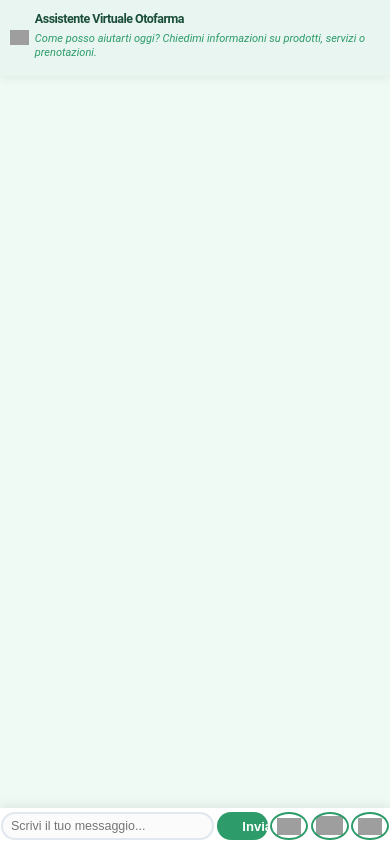
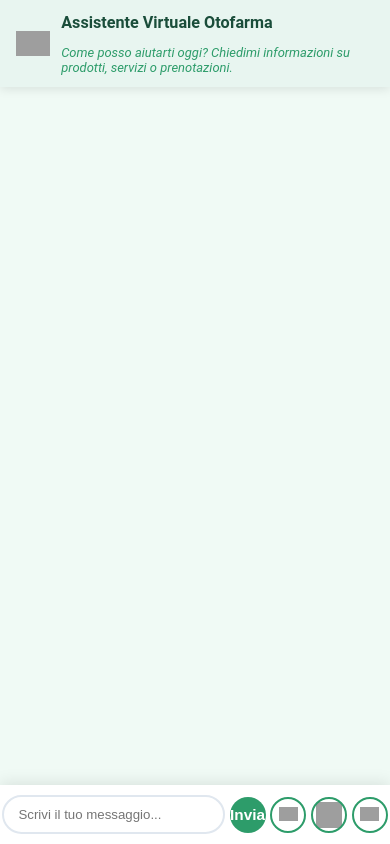
Before and after one commit to MuddasirKHuwaja998/Chatbot, a Flask app: page / in a window 390 px wide. Run offline with Flask 3, Linux system fonts and the light colour scheme; grey boxes are pictures that could not be loaded.

Commit message:
Update index.html

```diff
--- a/templates/index.html
+++ b/templates/index.html
@@ -38,30 +38,27 @@
             background: white;
             position: relative;
             overflow: hidden;
-            min-height: 100vh;
         }
         .chat-header {
             background: var(--header-green);
-            padding: 1.2rem 1.5rem 1.2rem 1.5rem;
-            box-shadow: 0 2px 10px rgba(0,0,0,0.07);
+            padding: 1.4rem 2rem;
+            box-shadow: 0 2px 10px rgba(0,0,0,0.1);
             position: fixed;
             top: 0;
-            left: 0;
-            width: 100vw;
+            width: 100%;
             max-width: 1200px;
-            z-index: 120;
+            z-index: 100;
             box-sizing: border-box;
-            border-bottom: 1.5px solid #e8f5e9;
         }
         .header-content {
             display: flex;
             align-items: center;
-            gap: 1.4rem;
+            gap: 2rem;
         }
         .logo {
-            width: 140px;
-            min-width: 70px;
-            max-width: 26vw;
+            width: 260px;
+            min-width: 120px;
+            max-width: 42vw;
         }
         .header-text {
             flex: 1;
@@ -69,83 +66,78 @@
         }
         .chat-header h1 {
             color: #1a4d3a;
-            margin: 0 0 0.2em 0;
-            font-size: 1.7rem;
+            margin: 0;
+            font-size: 2.1rem;
             font-weight: 700;
-            line-height: 1.1;
-            letter-spacing: -0.5px;
         }
         .chat-header p {
             color: #2d9c6a;
-            margin: 0.4rem 0 0.2rem 0;
-            font-size: 1.09rem;
+            margin: 0.8rem 0 0;
+            font-size: 1.15rem;
             font-style: italic;
-            line-height: 1.3;
-            font-weight: 400;
         }
         .chat-box {
             flex: 1;
             overflow-y: auto !important;
             -webkit-overflow-scrolling: touch;
-            padding: 1.1rem 0.8rem 1.5rem 0.8rem;
+            padding: 2rem 2.3rem;
             background: var(--secondary);
-            margin-top: 92px;
+            margin-top: 125px;
             display: flex;
             flex-direction: column;
-            gap: 0.93rem;
+            gap: 1.3rem;
             box-sizing: border-box;
-            min-height: 0;
+            height: calc(100vh - 210px);
+            padding-bottom: 120px;
+            transition: padding 0.2s;
         }
         .chat-box::-webkit-scrollbar {
-            width: 9px;
+            width: 10px;
         }
         .chat-box::-webkit-scrollbar-track {
             background: var(--scrollbar-track);
-            border-radius: 8px;
+            border-radius: 14px;
         }
         .chat-box::-webkit-scrollbar-thumb {
             background: var(--scrollbar-thumb);
-            border-radius: 8px;
+            border-radius: 14px;
         }
         .message {
-            max-width: 82vw;
-            padding: 0.88rem 1.28rem;
-            border-radius: 1.15rem;
-            line-height: 1.62;
+            max-width: 70%;
+            padding: 1.3rem 2.1rem;
+            border-radius: 1.8rem;
+            line-height: 1.6;
             word-wrap: break-word;
             display: flex;
             align-items: flex-end;
-            gap: 0.65rem;
-            font-size: 1.05rem;
-            box-sizing: border-box;
+            gap: 0.85rem;
+            font-size: 1.18rem;
         }
         .user-message {
             align-self: flex-end;
             background: var(--primary);
             color: white;
-            border-bottom-right-radius: 0.6rem;
-            box-shadow: 0 0.5px 2.5px #2d9c6a18;
+            border-bottom-right-radius: 0.66rem;
         }
         .bot-message {
             align-self: flex-start;
             background: var(--input-bg);
-            border: 1.2px solid #2d9c6a22;
-            box-shadow: 0 2px 8px 0 rgba(44,156,106,0.06);
+            border: 1.7px solid #2d9c6a22;
+            box-shadow: 0 2px 6px rgba(0,0,0,0.07);
             position: relative;
         }
         .bot-icon {
-            width: 32px;
-            height: 32px;
-            min-width: 32px;
-            min-height: 32px;
+            width: 42px;
+            height: 42px;
+            min-width: 42px;
+            min-height: 42px;
             border-radius: 50%;
             display: inline-flex;
             align-items: center;
             justify-content: center;
-            margin-right: 0.34em;
+            margin-right: 0.55em;
             background: transparent;
             overflow: hidden;
-            flex-shrink: 0;
         }
         .bot-icon-inner {
             width: 100%;
@@ -168,93 +160,81 @@
         .input-container {
             position: fixed;
             bottom: 0;
-            left: 0;
-            width: 100vw;
+            width: 100%;
             max-width: 1200px;
             background: var(--input-bg);
-            padding: 0.7rem 0.8rem;
+            padding: 1.3rem;
             display: flex;
-            gap: 0.7rem;
-            box-shadow: 0 -2px 12px rgba(0,0,0,0.09);
+            gap: 1.5rem;
+            box-shadow: 0 -2px 15px rgba(0,0,0,0.10);
             z-index: 200;
             box-sizing: border-box;
             align-items: center;
-            height: 62px;
+            height: 95px;
         }
         .input-field {
             flex: 1;
-            padding: 0.9rem 1.2rem;
-            border: 2px solid #e0e7ef;
-            border-radius: 2.1rem;
-            font-size: 1.07rem;
-            outline: none;
-            background: #fafbfa;
-            box-sizing: border-box;
+            padding: 1.2rem 1.8rem;
+            border: 2.5px solid #e0e7ef;
+            border-radius: 2.5rem;
+            font-size: 1.16rem;
         }
         .send-button {
             background: var(--primary);
             color: white;
-            padding: 0 1.6rem;
+            padding: 0 2.2rem;
             border: none;
-            border-radius: 1.8rem;
+            border-radius: 2.5rem;
             cursor: pointer;
             font-weight: 600;
-            font-size: 1.07rem;
-            height: 41px;
-            min-width: 78px;
-            transition: background 0.18s;
-        }
-        .send-button:hover, .send-button:active {
-            background: #238b5b;
+            font-size: 1.16rem;
+            height: 65px;
         }
         .mic-button, .sign-language-button, .animation-button {
-            width: 40px;
-            height: 40px;
+            width: 60px;
+            height: 60px;
             border-radius: 50%;
-            border: 2px solid var(--primary);
+            border: 2.5px solid var(--primary);
             cursor: pointer;
             background-size: 70% 70%;
             background-position: center;
-            background-repeat: no-repeat;
-            background-color: #fff;
-            transition: box-shadow 0.18s;
         }
         .mic-button {
-            background-image: url('https://cdn1.iconfinder.com/data/icons/social-messaging-ui-color/254000/79-512.png');
+            background: #fff url('https://cdn1.iconfinder.com/data/icons/social-messaging-ui-color/254000/79-512.png') center/60% no-repeat;
         }
         .sign-language-button {
-            background-image: url('https://encrypted-tbn0.gstatic.com/images?q=tbn:ANd9GcRz46BQMTWloOPjYbTrrYx0cV8u-FYrTS_2lQ&s');
+            background: #fff url('https://encrypted-tbn0.gstatic.com/images?q=tbn:ANd9GcRz46BQMTWloOPjYbTrrYx0cV8u-FYrTS_2lQ&s') center/60% no-repeat;
         }
         .animation-button {
-            background-image: url('https://img.freepik.com/premium-photo/audiologist-isolated-cartoon-character_934475-17340.jpg');
+            background: #fff url('https://img.freepik.com/premium-photo/audiologist-isolated-cartoon-character_934475-17340.jpg') center/cover no-repeat;
             background-size: 80% 80%;
+            background-position: center;
         }
         /* --- Responsive Design --- */
         @media (max-width: 900px) {
-            .logo { width: 94px; }
-            .chat-header { padding: 0.72rem 0.6rem;}
-            .chat-box { padding: 0.7rem 0.5rem 1.1rem 0.5rem; margin-top: 70px;}
-            .input-container { height: 46px; padding: 0.5rem 0.4rem; font-size: 0.97rem; }
-            .header-content { gap: 0.65rem;}
+            .logo { width: 120px; }
+            .chat-header { padding: 0.8rem 1rem;}
+            .chat-box { padding: 1.2rem 1.2rem; margin-top: 95px; height: calc(100vh - 180px);}
+            .input-container { height: 74px; padding: 0.7rem; font-size: 1rem; }
         }
         @media (max-width: 600px) {
-            .chat-header h1 { font-size: 1.02rem; }
-            .logo { width: 54px; min-width: 32px; }
-            .header-content { gap: 0.39rem; }
-            .chat-header p { font-size: 0.96rem; }
-            .chat-box { padding: 0.36rem 0.05rem 0.7rem 0.05rem; margin-top: 51px; gap: 0.32rem;}
-            .input-container { height: 36px; padding: 0.15rem 0.06rem; gap: 0.15rem;}
-            .input-field { padding: 0.34rem 0.5rem; font-size: 0.91rem;}
-            .send-button, .mic-button, .sign-language-button, .animation-button { width: 28px; height: 28px; font-size: 0.82rem; min-width: 38px;}
-            .message { font-size: 0.97rem; padding: 0.37rem 0.65rem;}
-            .bot-icon, .bot-icon-inner { width: 16px; height: 16px; min-width: 16px; min-height: 16px;}
+            .chat-header h1 { font-size: 1.3rem; }
+            .logo { width: 74px; min-width: 48px; }
+            .header-content { gap: 0.7rem; }
+            .chat-header p { font-size: 1.07rem; }
+            .chat-box { padding: 0.7rem 0.22rem; margin-top: 70px; gap: 0.54rem; font-size: 1.07rem; height: calc(100vh - 140px);}
+            .input-container { height: 59px; padding: 0.33rem 0.13rem; gap: 0.3rem;}
+            .input-field { padding: 0.65rem 0.9rem; font-size: 0.97rem;}
+            .send-button, .mic-button, .sign-language-button, .animation-button { width: 36px; height: 36px; font-size: 0.96rem; padding: 0;}
+            .message { font-size: 1.01rem; padding: 0.65rem 1rem;}
+            .bot-icon, .bot-icon-inner { width: 23px; height: 23px; min-width: 23px; min-height: 23px;}
         }
         @media (max-width: 410px) {
-            .chat-header h1 { font-size: 0.78rem;}
-            .chat-header p { font-size: 0.69rem;}
-            .logo { width: 19px; min-width: 13px;}
-            .bot-icon, .bot-icon-inner { width: 10px; height: 10px;}
-            .message, .input-field { font-size: 0.78rem;}
+            .chat-header h1 { font-size: 1.01rem;}
+            .chat-header p { font-size: 0.81rem;}
+            .logo { width: 34px; min-width: 24px;}
+            .bot-icon, .bot-icon-inner { width: 14px; height: 14px;}
+            .message, .input-field { font-size: 0.83rem;}
         }
     </style>
 </head>
@@ -292,28 +272,6 @@
         let recognitionActive = false;
         let recognitionInstance = null;
 
-        // Ensure chat-box always has enough height when resizing
-        function adjustChatBoxHeight() {
-            const header = document.querySelector('.chat-header');
-            const input = document.querySelector('.input-container');
-            const chatBox = document.getElementById('chatBox');
-            if (header && input && chatBox) {
-                const headerH = header.offsetHeight;
-                const inputH = input.offsetHeight;
-                chatBox.style.minHeight = `calc(100vh - ${headerH + inputH}px)`;
-                chatBox.style.marginTop = headerH + 'px';
-                chatBox.style.marginBottom = inputH + 'px';
-            }
-        }
-        window.addEventListener('resize', adjustChatBoxHeight);
-        window.addEventListener('DOMContentLoaded', adjustChatBoxHeight);
-        setTimeout(adjustChatBoxHeight, 200);
-
-        // Scroll to bottom always
-        function scrollToBottom() {
-            chatBox.scrollTop = chatBox.scrollHeight;
-        }
-
         const displayMessage = (message, isUser = false) => {
             const messageDiv = document.createElement('div');
             messageDiv.className = `message ${isUser ? 'user-message' : 'bot-message'}`;
@@ -333,8 +291,7 @@
 
             chatBox.appendChild(messageDiv);
             setTimeout(() => {
-                scrollToBottom();
-                adjustChatBoxHeight();
+                chatBox.scrollTop = chatBox.scrollHeight;
             }, 50);
         };
 
@@ -400,7 +357,6 @@
                     if (data.voice && lastSentWithMic) {
                         speakMessage(data.reply);
                     }
-                    adjustChatBoxHeight();
                 })
                 .catch(error => {
                     displayMessage('Errore di rete.', false);
```
